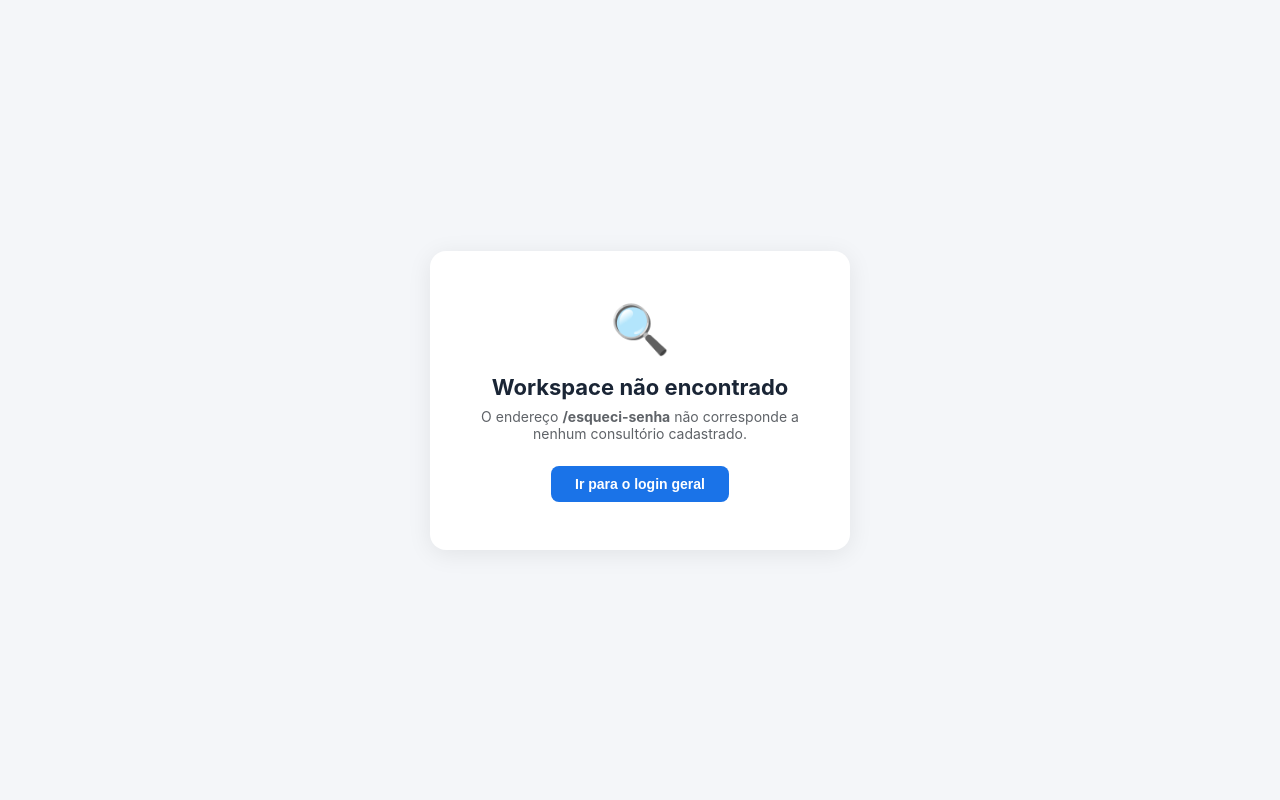
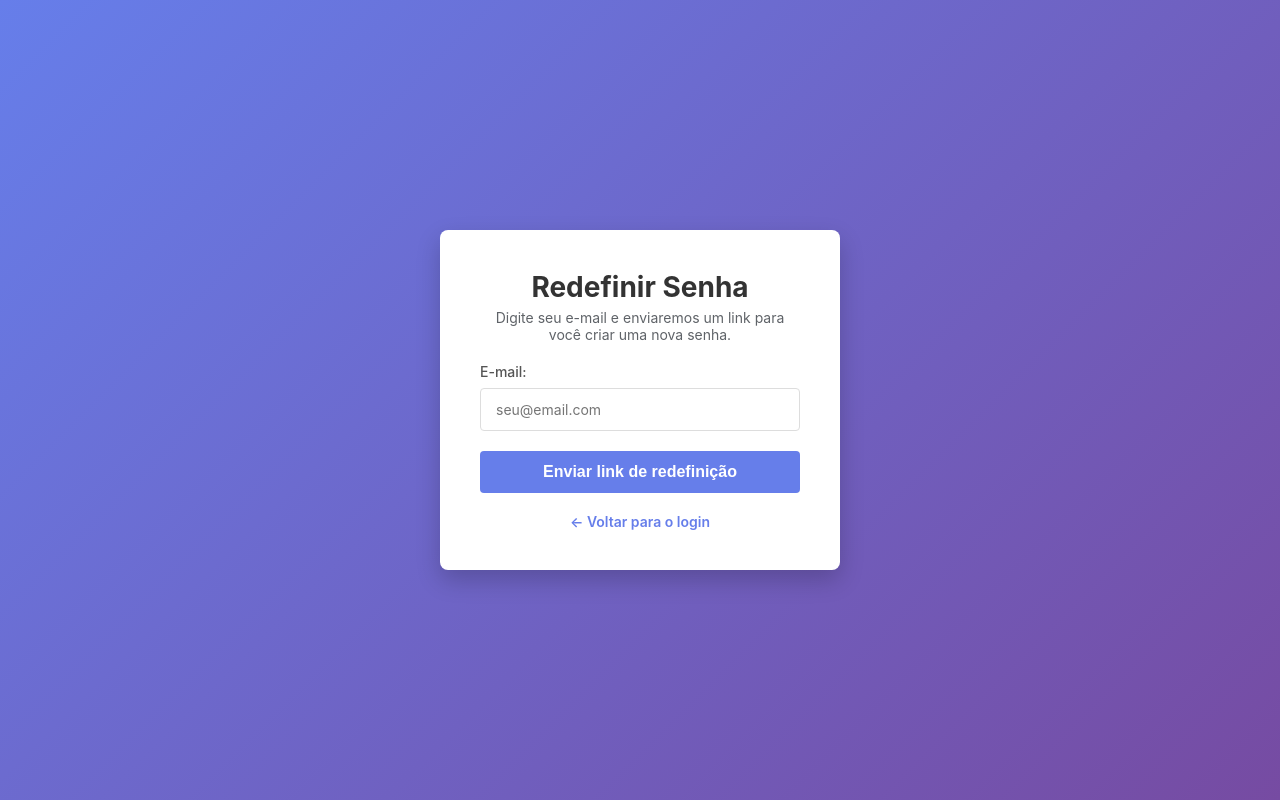
Before and after one commit to crocoanalista-hub/sistema-terapeutas, a React (Create React App) app: page /esqueci-senha in a window 1280 px wide. Built offline with nearby package versions, Linux system fonts and the light colour scheme; no server answers; the database is empty.

Commit message:
Adiciona redefinição de senha via e-mail (Firebase)
Co-Authored-By: Claude Sonnet 4.6 <noreply@anthropic.com>

```diff
--- a/src/App.jsx
+++ b/src/App.jsx
@@ -4,6 +4,7 @@ import { useAuth } from "./hooks/useAuth";
 
 import Login from "./pages/Login";
 import Registro from "./pages/Registro";
+import EsqueciSenha from "./pages/EsqueciSenha";
 import WorkspaceEntrada from "./pages/WorkspaceEntrada";
 import Admin from "./pages/Admin/Admin";
 import Layout from "./components/Layout";
@@ -47,6 +48,7 @@ function App() {
         {/* Públicas */}
         <Route path="/login" element={user ? <Navigate to="/dashboard" /> : <Login />} />
         <Route path="/registro" element={user ? <Navigate to="/dashboard" /> : <Registro />} />
+        <Route path="/esqueci-senha" element={user ? <Navigate to="/dashboard" /> : <EsqueciSenha />} />
 
         {/* Dashboard */}
         <Route path="/dashboard" element={<RotaProtegida element={<Dashboard />} loading={loading} user={user} />} />
--- /dev/null
+++ b/src/pages/EsqueciSenha.jsx
@@ -0,0 +1,84 @@
+import React, { useState } from "react";
+import { Link } from "react-router-dom";
+import { redefinirSenha } from "../services/authService";
+import "../styles/auth.css";
+
+const EsqueciSenha = () => {
+  const [email, setEmail] = useState("");
+  const [enviado, setEnviado] = useState(false);
+  const [carregando, setCarregando] = useState(false);
+  const [erro, setErro] = useState("");
+
+  const handleSubmit = async (e) => {
+    e.preventDefault();
+    setCarregando(true);
+    setErro("");
+    try {
+      await redefinirSenha(email);
+      setEnviado(true);
+    } catch (err) {
+      const code = err.code || err.message || "";
+      if (code.includes("user-not-found") || code.includes("invalid-email")) {
+        setErro("E-mail não encontrado. Verifique o endereço digitado.");
+      } else {
+        setErro("Erro ao enviar e-mail. Tente novamente.");
+      }
+    } finally {
+      setCarregando(false);
+    }
+  };
+
+  return (
+    <div className="login-container">
+      <div className="login-box">
+        <h1>Redefinir Senha</h1>
+
+        {enviado ? (
+          <>
+            <p style={{ color: "#34a853", fontWeight: 600, marginBottom: 8 }}>
+              ✅ E-mail enviado!
+            </p>
+            <p style={{ color: "#5f6368", fontSize: 14 }}>
+              Verifique sua caixa de entrada (e o spam) para o link de redefinição de senha.
+            </p>
+            <div className="login-footer" style={{ marginTop: 24 }}>
+              <Link to="/login">← Voltar para o login</Link>
+            </div>
+          </>
+        ) : (
+          <>
+            <p style={{ color: "#5f6368", fontSize: 14, marginBottom: 20 }}>
+              Digite seu e-mail e enviaremos um link para você criar uma nova senha.
+            </p>
+
+            {erro && <div className="erro-message">{erro}</div>}
+
+            <form onSubmit={handleSubmit}>
+              <div className="form-group">
+                <label htmlFor="email">E-mail:</label>
+                <input
+                  type="email"
+                  id="email"
+                  placeholder="seu@email.com"
+                  value={email}
+                  onChange={(e) => setEmail(e.target.value)}
+                  required
+                />
+              </div>
+
+              <button type="submit" disabled={carregando} className="btn-login">
+                {carregando ? "Enviando..." : "Enviar link de redefinição"}
+              </button>
+            </form>
+
+            <div className="login-footer">
+              <Link to="/login">← Voltar para o login</Link>
+            </div>
+          </>
+        )}
+      </div>
+    </div>
+  );
+};
+
+export default EsqueciSenha;
--- a/src/pages/Login.jsx
+++ b/src/pages/Login.jsx
@@ -74,6 +74,9 @@ const Login = () => {
 
         <div className="login-footer">
           <p>
+            <Link to="/esqueci-senha">Esqueci minha senha</Link>
+          </p>
+          <p>
             Não tem conta? <Link to="/registro">Registre-se aqui</Link>
           </p>
         </div>
--- a/src/services/authService.js
+++ b/src/services/authService.js
@@ -4,6 +4,7 @@ import {
   signInWithEmailAndPassword,
   signOut,
   onAuthStateChanged,
+  sendPasswordResetEmail,
 } from "firebase/auth";
 import { doc, setDoc, getDoc, deleteDoc, serverTimestamp } from "firebase/firestore";
 
@@ -100,6 +101,11 @@ export const logout = async () => {
   }
 };
 
+// Redefinir senha por e-mail
+export const redefinirSenha = async (email) => {
+  await sendPasswordResetEmail(auth, email);
+};
+
 // Monitorar estado de autenticação
 export const onAuthStateChangedListener = (callback) => {
   return onAuthStateChanged(auth, callback);
```
